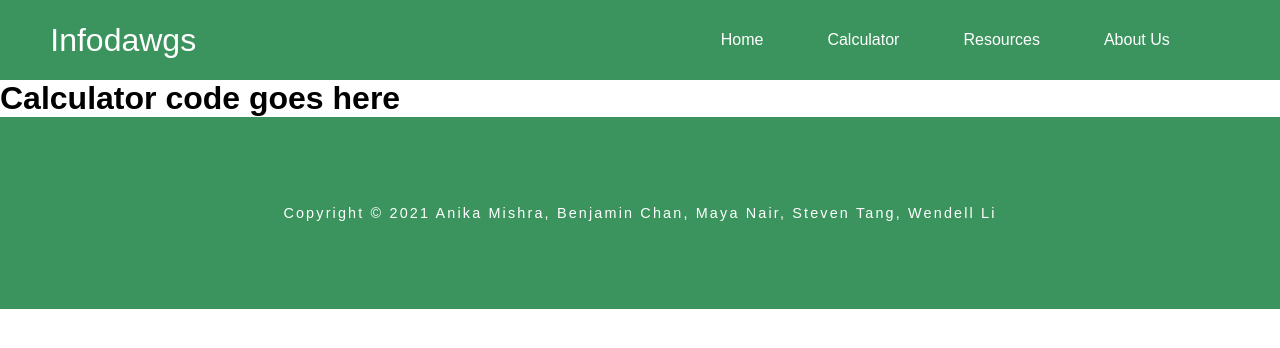
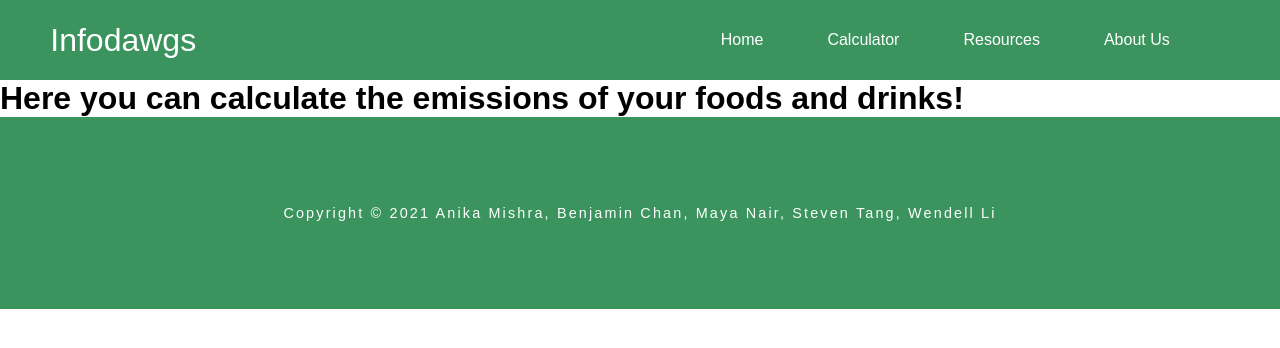
Before and after one commit to UW-INFO442-AU21/group3-Infodawgs, a React (Create React App) app: page /calculator in a window 1280 px wide. Shown: the top 348 px of the page. Built offline with nearby package versions, Linux system fonts and the light colour scheme.

Commit message:
Nothing important

```diff
--- a/src/components/pages/calculator.js
+++ b/src/components/pages/calculator.js
@@ -4,7 +4,7 @@ import "./calculator.css";
 function calculator() {
   return (
     <div>
-      <h1>Calculator code goes here </h1>
+      <h1>Here you can calculate the emissions of your foods and drinks!</h1>
     </div>
   );
 }
```
